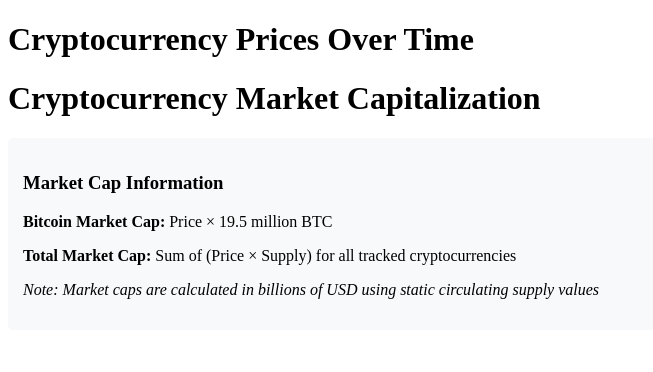
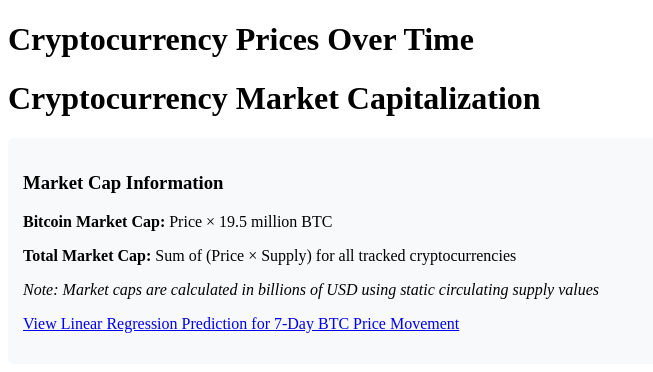
Before and after one commit to constantinbender51-cmyk/Workspace, a Flask app: template templates/index.html in a window 1280 px wide. Shown: the top 372 px of the page, without its empty margins (0-653 px from the left). Run offline with Flask 3, Linux system fonts and the light colour scheme; the template is opened without the code that fills it, so the values that code supplies are empty.

Commit message:
AI Update to templates/index.html

```diff
--- a/templates/index.html
+++ b/templates/index.html
@@ -19,6 +19,7 @@
         <p><strong>Bitcoin Market Cap:</strong> Price × 19.5 million BTC</p>
         <p><strong>Total Market Cap:</strong> Sum of (Price × Supply) for all tracked cryptocurrencies</p>
         <p><em>Note: Market caps are calculated in billions of USD using static circulating supply values</em></p>
+        <p><a href="/predict">View Linear Regression Prediction for 7-Day BTC Price Movement</a></p>
     </div>
 </body>
 </html>
```
